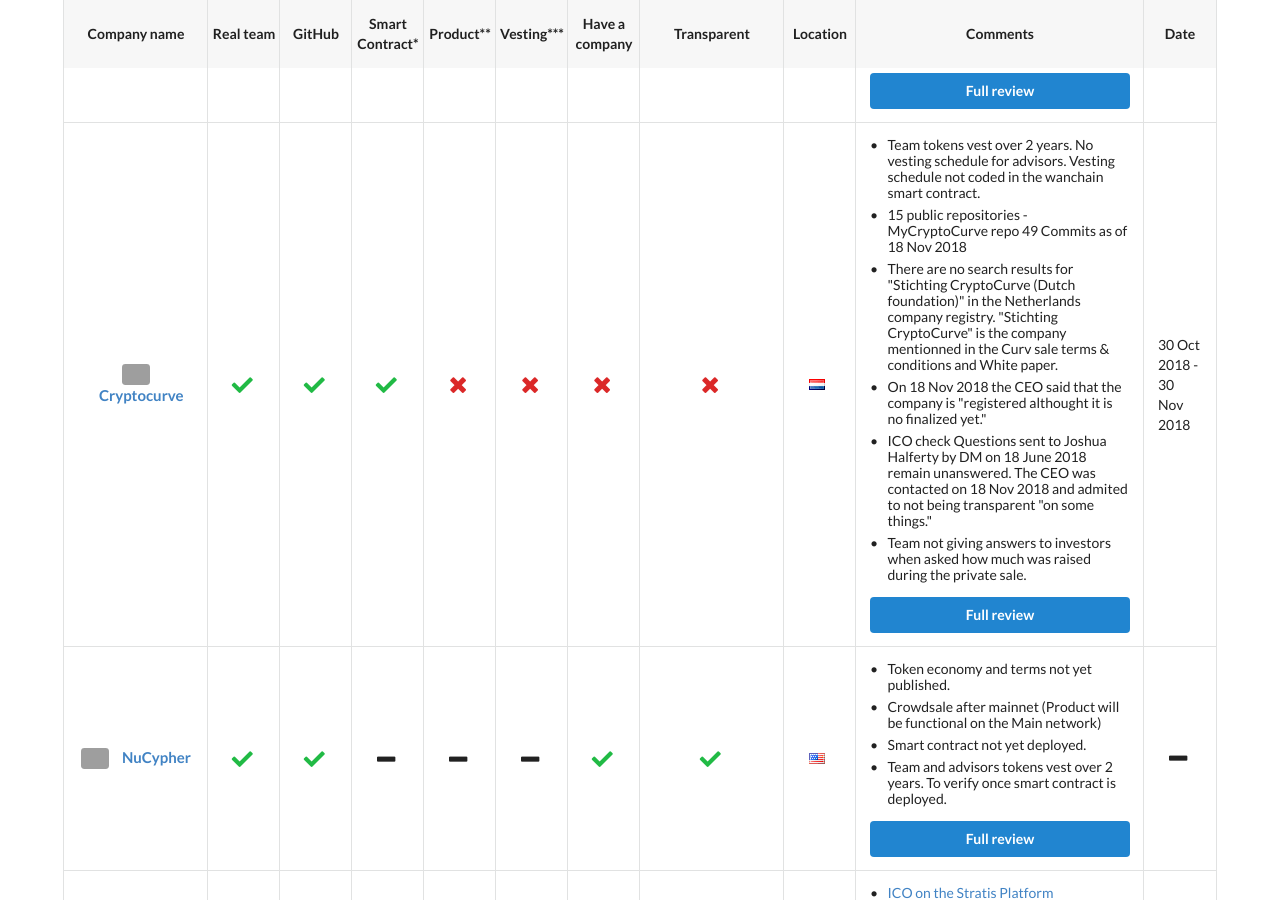
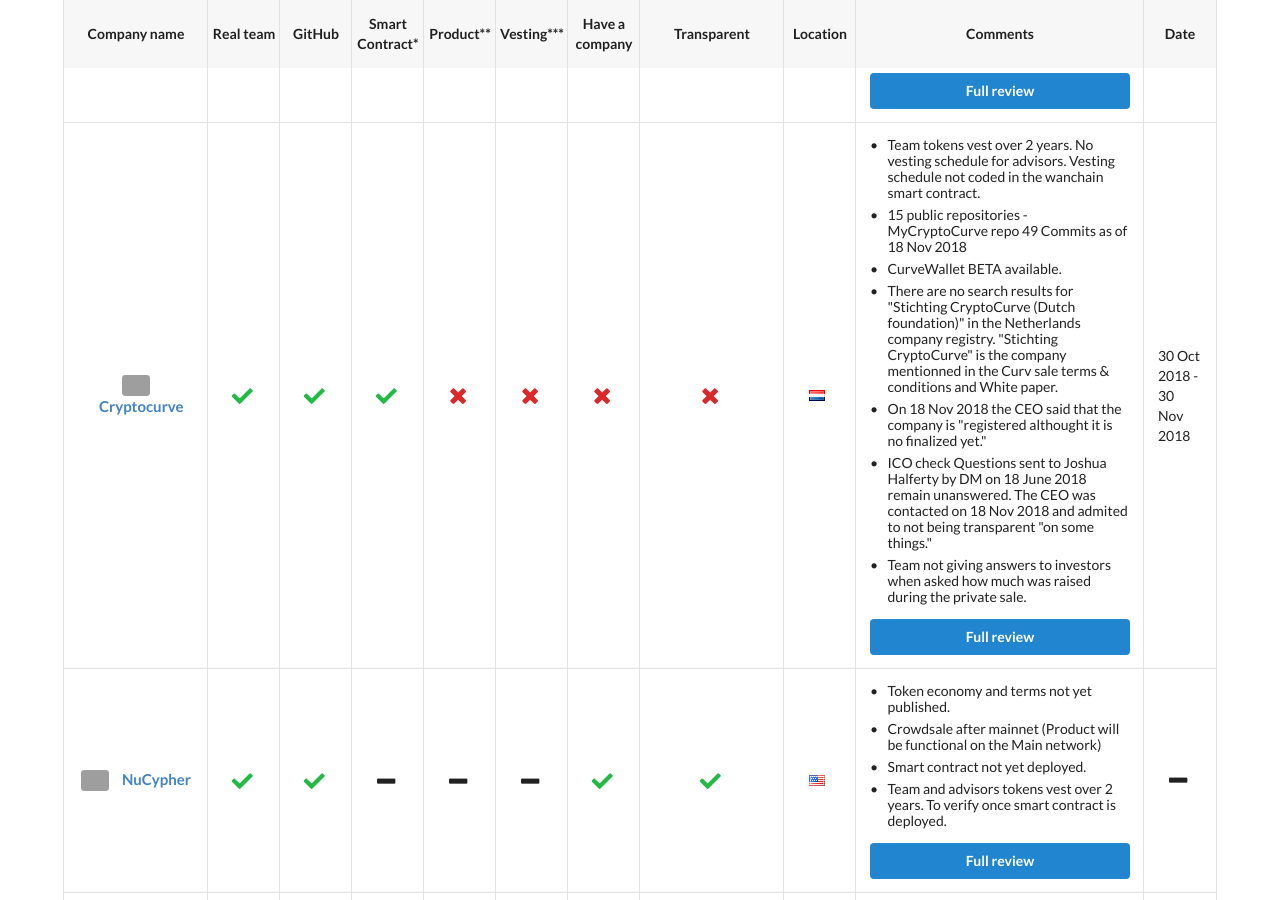
Before and after one commit to ico-check/ico-check, a Jekyll site: the page built from index.md, in a window 1280 px wide and 900 px high, scrolled down 3169 px. Built offline with Jekyll 4.4.1, drawn with Linux system fonts in a browser that asks for light colours; nearby versions of some CDN libraries; grey boxes are pictures that could not be loaded.

Commit message:
85-cryptocurve-ico-check
Added comment: CurveWallet BETA available.

```diff
--- a/_data/active-future-icos.yml
+++ b/_data/active-future-icos.yml
@@ -190,6 +190,7 @@
   comments:
     - content: Team tokens vest over 2 years. No vesting schedule for advisors. Vesting schedule not coded in the wanchain smart contract.
     - content: 15 public repositories - MyCryptoCurve repo 49 Commits as of 18 Nov 2018
+    - content: CurveWallet BETA available.
     - content: There are no search results for "Stichting CryptoCurve (Dutch foundation)" in the Netherlands company registry. "Stichting CryptoCurve" is the company mentionned in the Curv sale terms & conditions and White paper.
     - content: On 18 Nov 2018 the CEO said that the company is "registered althought it is no finalized yet."
     - content: ICO check Questions sent to Joshua Halferty by DM on 18 June 2018 remain unanswered. The CEO was contacted on 18 Nov 2018 and admited to not being transparent "on some things."
```
